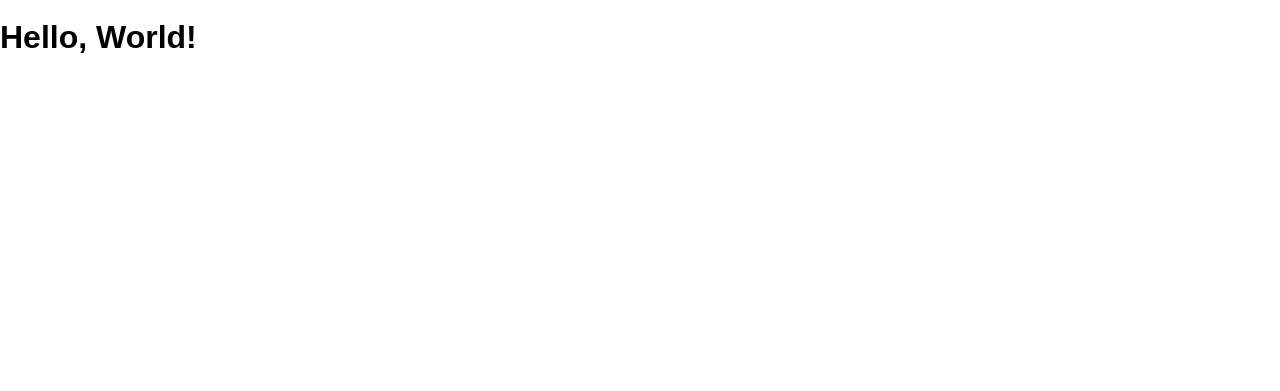
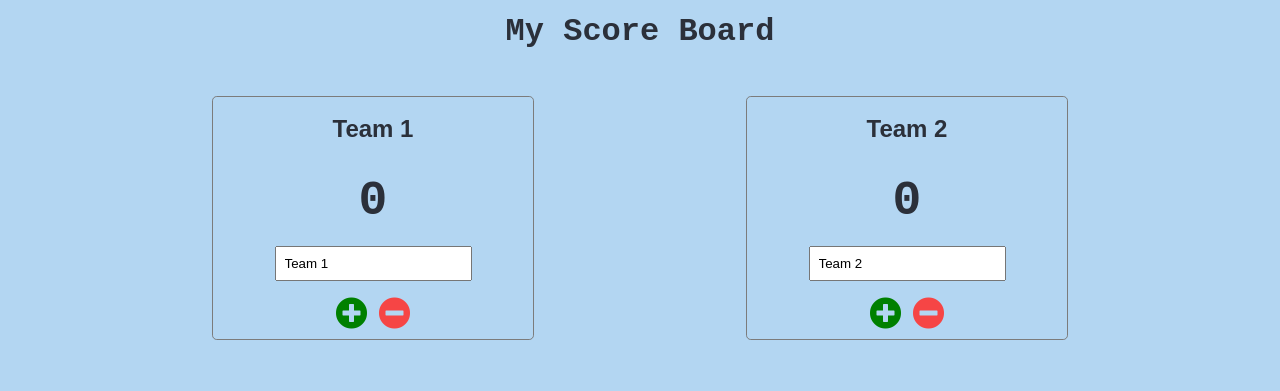
Before and after one commit to lledford23/scoreboard, a plain HTML site: page public/index.html in a window 1280 px wide. Drawn offline with Linux system fonts and the light colour scheme.

Commit message:
Part One committ

```diff
--- a/public/index.html
+++ b/public/index.html
@@ -6,9 +6,44 @@
     <title>Scoreboard</title>
     <link rel="shortcut icon" href="/favicon.ico" />
     <link rel="stylesheet" href="/screen.css" />
+    <link
+      href="https://cdnjs.cloudflare.com/ajax/libs/font-awesome/5.12.0-2/css/all.min.css"
+      rel="stylesheet"
+    />
+    <script src="/main.js" charet="utf-8"></script>
   </head>
   <body>
-    <h1 class="hello-world"></h1>
+    <header>
+      <h1>My Score Board</h1>
+    </header>
+    <main>
+      <section class="team1">
+        <h2>Team 1</h2>
+        <h3>0</h3>
+        <fieldset>
+          <input type="text" placeholder="Name" value="Team 1" />
+        </fieldset>
+
+        <fieldset>
+          <i class="add fas fa-2x fa-plus-circle"></i>
+          <i class="subtract fas fa-2x fa-minus-circle"></i>
+        </fieldset>
+      </section>
+
+      <section class="team2">
+        <h2>Team 2</h2>
+        <h3>0</h3>
+        <fieldset>
+          <input type="text" placeholder="Name" value="Team 2" />
+        </fieldset>
+
+        <fieldset>
+          <i class="add fas fa-2x fa-plus-circle"></i>
+          <i class="subtract fas fa-2x fa-minus-circle"></i>
+        </fieldset>
+      </section>
+    </main>
+
     <script src="/main.js" charset="utf-8"></script>
   </body>
 </html>
--- a/public/main.js
+++ b/public/main.js
@@ -1,7 +1,64 @@
 function main() {
-  if (document.querySelector('h1.hello-world')) {
-    document.querySelector('h1.hello-world').textContent = 'Hello, World!'
+  let teamOneScore = 0
+  let teamTwoScore = 0
+
+  const teamNameOne = document.querySelector('.team1 h2')
+
+  console.log(teamNameOne)
+
+  function handleChangeTeamOneName(event) {
+    const elementThatChange = event.target
+    const inputFieldValue = elementThatChange.value
+
+    teamNameOne.textContent = inputFieldValue
   }
+
+  const teamOneInput = document.querySelector('.team1 input')
+  teamOneInput.addEventListener('input', handleChangeTeamOneName)
+
+  const teamNameTwo = document.querySelector('.team2 h2')
+
+  console.log(teamNameTwo)
+
+  function handleChangeTeamTwoName(event) {
+    const elementThatChange = event.target
+    const inputFieldValue = elementThatChange.value
+
+    teamNameTwo.textContent = inputFieldValue
+  }
+
+  const teamTwoInput = document.querySelector('.team2 input')
+  teamTwoInput.addEventListener('input', handleChangeTeamTwoName)
+
+  function incrementTheScoreForTeamOne() {
+    teamOneScore = teamOneScore + 1
+    console.log(teamOneScore)
+
+    const teamOneScoreElement = document.querySelector('.team1 h3')
+    console.log(teamOneScoreElement)
+
+    teamOneScoreElement.textContent = teamOneScore
+  }
+
+  const teamOneButton = document.querySelector('.team1 .add')
+  console.log(teamOneButton)
+
+  teamOneButton.addEventListener('click', incrementTheScoreForTeamOne)
+
+  function incrementTheScoreForTeamTwo() {
+    teamTwoScore = teamTwoScore + 1
+    console.log(teamTwoScore)
+
+    const teamTwoScoreElement = document.querySelector('.team2 h3')
+    console.log(teamTwoScoreElement)
+
+    teamTwoScoreElement.textContent = teamTwoScore
+  }
+
+  const teamTwoButton = document.querySelector('.team2 .add')
+  console.log(teamTwoButton)
+
+  teamTwoButton.addEventListener('click', incrementTheScoreForTeamTwo)
 }
 
 document.addEventListener('DOMContentLoaded', main)
--- a/public/screen.css
+++ b/public/screen.css
@@ -9,4 +9,60 @@ html {
 body {
   margin: 0;
   min-height: 100%;
+  background-color: #b3d6f2;
+  color: #2b303a;
 }
+
+h1 {
+  text-align: center;
+  font-family: Monospace;
+  margin: 1rem 0 3rem 0;
+}
+
+main {
+  display: flex;
+  flex-wrap: wrap;
+  justify-content: space-evenly;
+}
+
+section {
+  min-width: 20rem;
+  border: thin solid #7c7c7c;
+  border-radius: 0.3rem;
+  margin-bottom: 3rem;
+  display: flex;
+  flex-direction: column;
+  align-items: center;
+}
+
+section h2, section p {
+  text-align: center;
+}
+
+section h3 {
+  margin: 1rem 0;
+  font-family: Monospace;
+  font-size: 3rem;
+}
+
+fieldset {
+  padding-left: 0;
+  padding-right: 0;
+  border: none;
+}
+
+fieldset input {
+  padding: 0.5rem;
+}
+
+fieldset i {
+  margin: 0 0.2rem;
+}
+
+fieldset i.add {
+  color: green;
+}
+
+fieldset i.subtract {
+  color: #f64545;
+}
```
